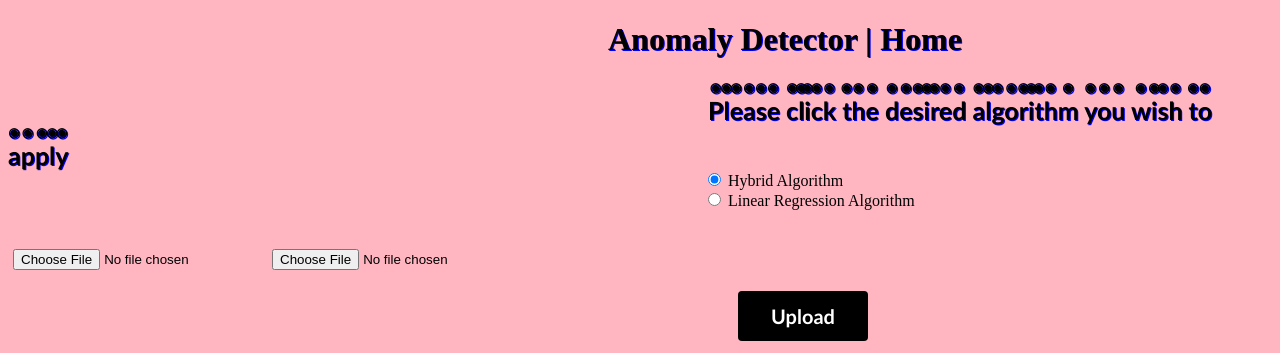
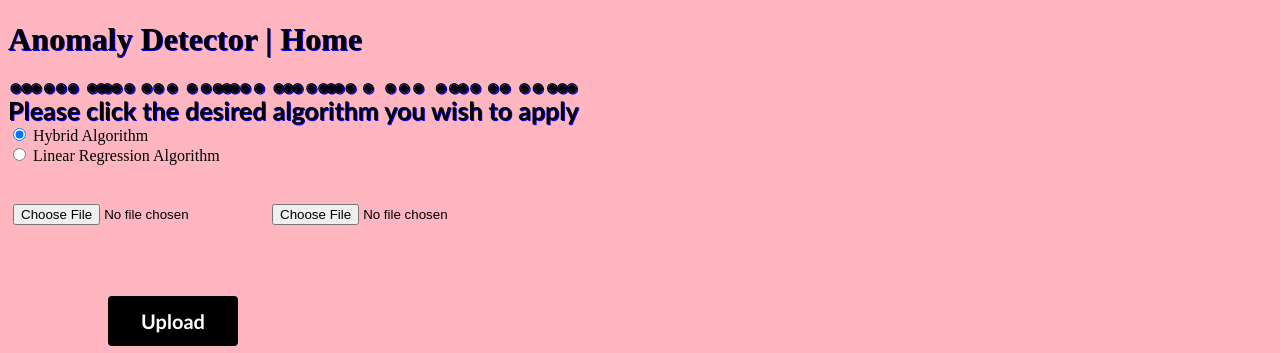
Before and after one commit to Or-Memia/WEBB-application, a website: page view/index.html in a window 1280 px wide. Drawn offline with Linux system fonts and the light colour scheme.

Commit message:
הכל צד שמאל

```diff
--- a/view/checkFiles.js
+++ b/view/checkFiles.js
@@ -36,11 +36,6 @@
             delete document.getElementById("anomalyFile").files
             document.getElementById('anomalyFile').value = "";
         }
-            // let removeButton = document.getElementById("upload");
-        // removeButton.remove();
-        // document.getElementById("submit").innerHTML = '    <input type="submit" class="upload-button" value="check & upload files" >'
-        // correctLearn = false;
-        // correctAnomaly = false;
     }
 
 }
--- a/view/index.css
+++ b/view/index.css
@@ -4,7 +4,7 @@
 }
 
 .header {
-    margin-left: 600px;
+    /*margin-left: 600px;*/
     font-family: Harrington;
     text-shadow: 1px 1px blue;
 }
@@ -32,7 +32,8 @@
 }
 
 .error-text{
-    margin-left: 350px;
+    /*margin-left: 350px;*/
+    margin-top: 30px;
     position: fixed;
     color: red;
     font-weight: bold;
@@ -40,7 +41,7 @@
 }
 
 .radio-buttons-center {
-    margin-left: 700px;
+    /*margin-left: 700px;*/
     font-weight: bold;
     font-size: 25px;
     text-align: center;
@@ -74,7 +75,8 @@
     height: 50px;
     transition: all 0.5s;
     cursor: pointer;
-    margin-left: 730px;
+    margin-top: 50px;
+    margin-left: 100px;
 }
 
 .upload-button:hover {
```
